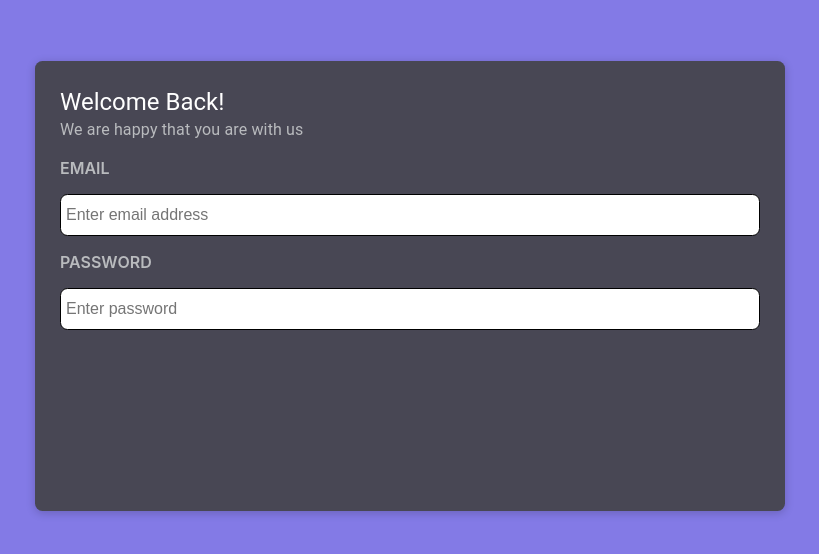
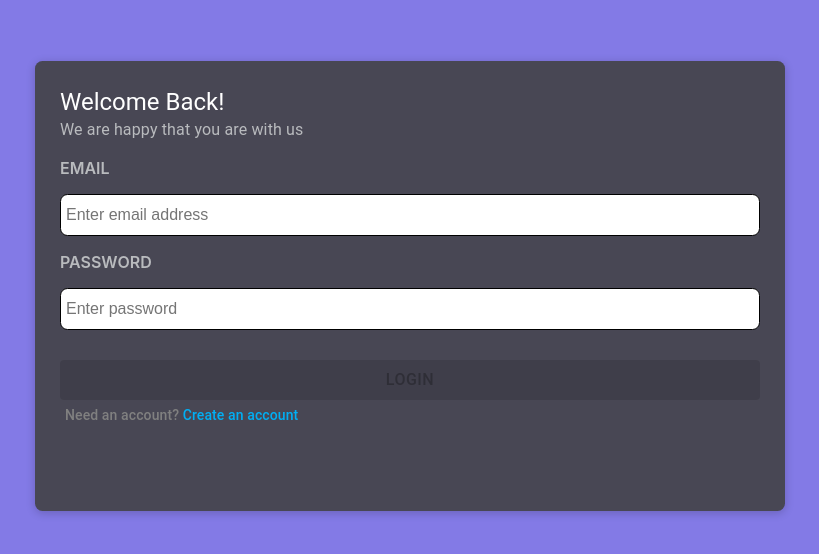
Before and after one commit to Jxiang2/xcord-client, a React (Create React App) app: page /login in a window 1280 px wide. Shown: the part 114-668 px from the top of the page, without its empty margins (230-1049 px from the left). Built offline with nearby package versions, Linux system fonts and the light colour scheme.

Commit message:
login ui done

```diff
--- a/src/App.tsx
+++ b/src/App.tsx
@@ -1,7 +1,7 @@
 import {BrowserRouter, Route, Routes} from "react-router-dom";
-import LoginPage from "./pages/LoginPage";
-import RegisterPage from "./pages/RegisterPage";
-import DashboardPage from "./pages/DashboardPage";
+import LoginPage from "./pages/Login/LoginPage";
+import RegisterPage from "./pages/Register/RegisterPage";
+import DashboardPage from "./pages/DashBoard/DashboardPage";
 
 function App() {
   return (
--- /dev/null
+++ b/src/components/CustomPrimaryButton.tsx
@@ -0,0 +1,27 @@
+import React from 'react';
+import {Button} from "@mui/material";
+import {ICustomButton} from "../react-app-env";
+
+const CustomPrimaryButton = ({label, additionalStyles, disabled, clickButton}: ICustomButton) => {
+
+  return (
+    <Button
+      variant="contained"
+      sx={{
+        bgcolor: "#5865F2",
+        color: "white",
+        fontSize: "16px",
+        fontWeight: "500",
+        width: "100%",
+        height: "40px"
+      }}
+      style={additionalStyles ? additionalStyles : {}}
+      disabled={disabled}
+      onClick={clickButton}
+    >
+      {label}
+    </Button>
+  );
+};
+
+export default CustomPrimaryButton;
--- /dev/null
+++ b/src/components/RedirectInfo.tsx
@@ -0,0 +1,27 @@
+import React from 'react';
+import {styled, Typography} from "@mui/material";
+import {IRedirectInfo} from "../react-app-env";
+
+const RedirectInfo = ({text, redirectText, additionalStyles, redirectHandler}: IRedirectInfo) => {
+
+  const RedirectText = styled("span")({
+    color: "#00AFF4",
+    fontWeight: 500,
+    cursor: "pointer"
+  });
+
+  return (
+    <Typography
+      sx={{color: "#72767d"}}
+      style={additionalStyles ? additionalStyles : {}}
+      variant="subtitle2"
+    >
+      {text}
+      <RedirectText onClick={redirectHandler}>
+        {redirectText}
+      </RedirectText>
+    </Typography>
+  );
+};
+
+export default RedirectInfo;
--- a/src/components/LoginInputForm.tsx
+++ b/src/pages/Login/LoginInputForm.tsx
@@ -1,8 +1,8 @@
 import React from 'react';
-import InputLabel from "./InputLabel";
-import {ILoginInputs} from "../react-app-env";
+import InputLabel from "../../components/InputLabel";
+import {ILoginInputForm} from "../../react-app-env";
 
-const LoginInputForm = ({mail, setMail, password, setPassword}: ILoginInputs) => {
+const LoginInputForm = ({mail, setMail, password, setPassword}: ILoginInputForm) => {
 
   return (
     <>
--- /dev/null
+++ b/src/pages/Login/LoginPage.tsx
@@ -0,0 +1,58 @@
+import React, {useState} from "react";
+import {useNavigate} from "react-router-dom";
+import {Tooltip} from "@mui/material";
+
+import AuthBox from "../../components/AuthBox";
+import LoginHeader from "./LoginHeader";
+import LoginInputForm from "./LoginInputForm";
+import CustomPrimaryButton from "../../components/CustomPrimaryButton";
+import RedirectInfo from "../../components/RedirectInfo";
+
+const INVALID_FORM_MESSAGE = "Enter correct email address and password that contains" +
+  " 6-12 characters";
+const VALID_FORM_MESSAGE = "Press to login!";
+
+
+const LoginPage = () => {
+  const [mail, setMail] = useState("");
+  const [password, setPassword] = useState("");
+  const [isFormValid, setIsFormValid] = useState(false);
+  const navigate = useNavigate();
+
+  const handleLogin = () => {
+    console.log("login");
+  };
+
+  return (
+    <AuthBox>
+      <LoginHeader/>
+
+      <LoginInputForm
+        mail={mail}
+        setMail={setMail}
+        password={password}
+        setPassword={setPassword}
+      />
+
+      <Tooltip title={isFormValid ? VALID_FORM_MESSAGE : INVALID_FORM_MESSAGE}>
+        <div>
+          <CustomPrimaryButton
+            label="Login"
+            additionalStyles={{marginTop: "30px"}}
+            disabled={!isFormValid}
+            clickButton={handleLogin}
+          />
+        </div>
+      </Tooltip>
+
+      <RedirectInfo
+        text="Need an account? "
+        redirectText="Create an account"
+        additionalStyles={{margin: "5px", color: "grey"}}
+        redirectHandler={() => navigate("/register")}
+      />
+    </AuthBox>
+  );
+};
+
+export default LoginPage;
--- a/src/pages/LoginPage.tsx
+++ /dev/null
@@ -1,23 +0,0 @@
-import AuthBox from "../components/AuthBox";
-import LoginHeader from "../components/LoginHeader";
-import LoginInputForm from "../components/LoginInputForm";
-import {useState} from "react";
-
-const LoginPage = () => {
-  const [mail, setMail] = useState("");
-  const [password, setPassword] = useState("");
-
-  return (
-    <AuthBox>
-      <LoginHeader/>
-      <LoginInputForm
-        mail={mail}
-        setMail={setMail}
-        password={password}
-        setPassword={setPassword}
-      />
-    </AuthBox>
-  );
-};
-
-export default LoginPage;
--- a/src/pages/RegisterPage.tsx
+++ b/src/pages/Register/RegisterPage.tsx
@@ -1,4 +1,4 @@
-import AuthBox from "../components/AuthBox";
+import AuthBox from "../../components/AuthBox";
 
 const RegisterPage = () => {
   return (
```
Also changed, not shown: src/react-app-env.d.ts (+22 -6 lines), src/pages/DashBoard/DashboardPage.tsx (renamed from src/pages/DashboardPage.tsx), src/pages/Login/LoginHeader.tsx (renamed from src/components/LoginHeader.tsx).
